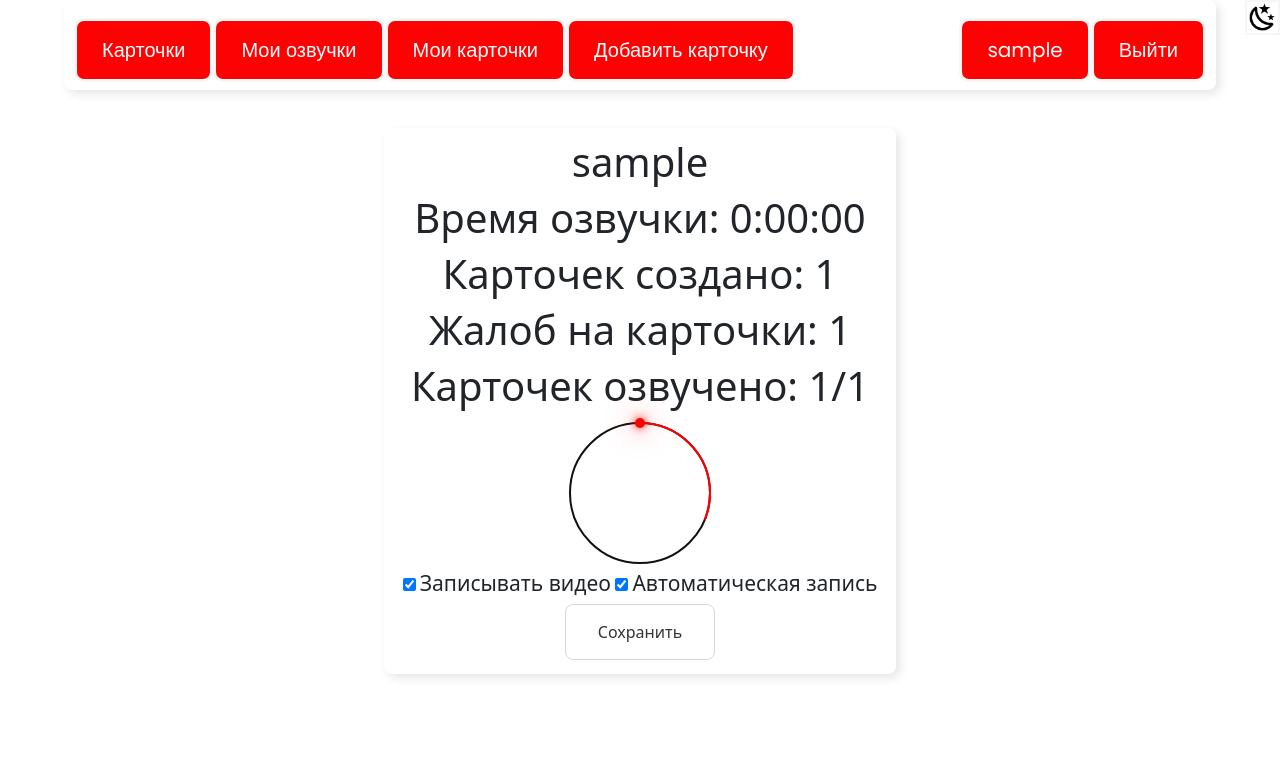
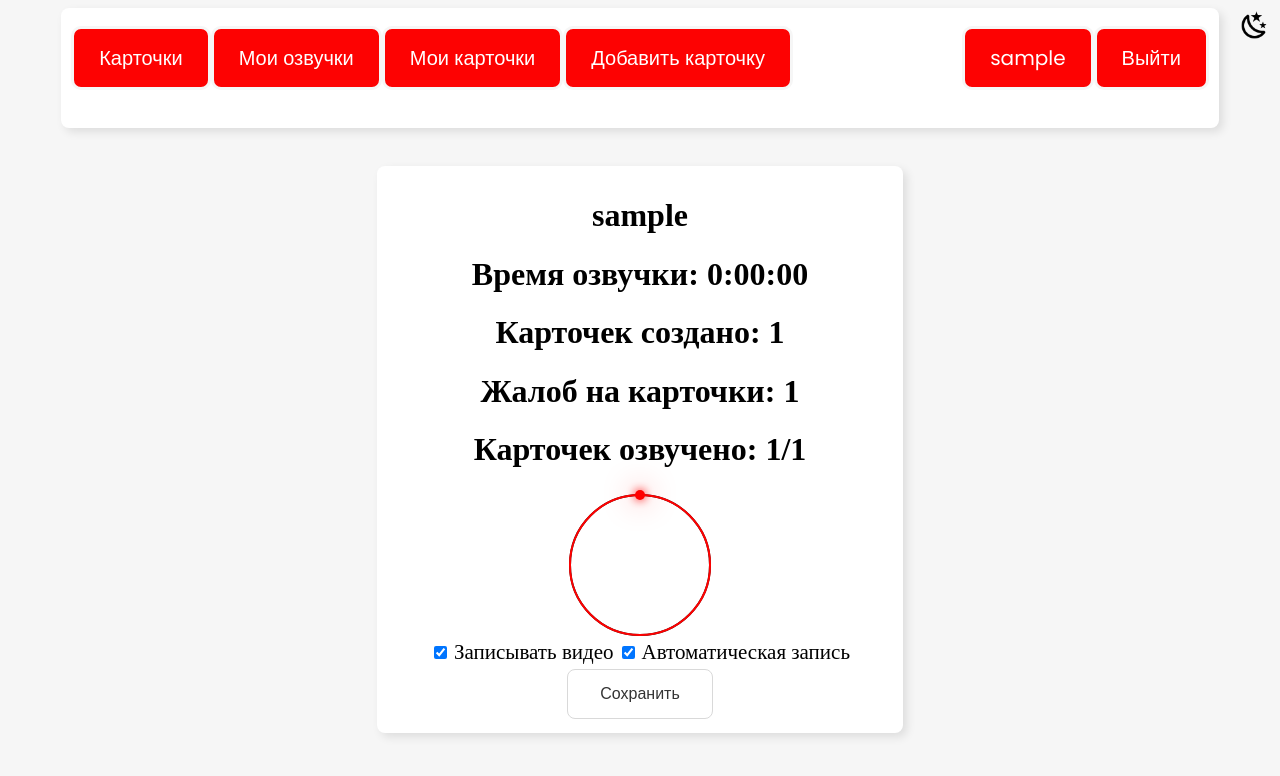
Before and after one commit to nazaroviktor2/michelin-dictator, a Django app: page /profile/ in a window 1280 px wide. Shown: the top 776 px of the page. Run offline with Django 4.2, Linux system fonts and the light colour scheme; a user stored in the database is signed in; tables that the repository leaves empty hold one stand-in row (values such as "Sample post").

Commit message:
new fixes

```diff
--- a/michelinDictator/templates/profile.html
+++ b/michelinDictator/templates/profile.html
@@ -3,7 +3,6 @@
 <title>Profile</title>
 {% load static %}
 {% block content %}
-<link href="https://cdn.jsdelivr.net/npm/bootstrap@5.0.2/dist/css/bootstrap.min.css" rel="stylesheet" integrity="sha384-EVSTQN3/azprG1Anm3QDgpJLIm9Nao0Yz1ztcQTwFspd3yD65VohhpuuCOmLASjC" crossorigin="anonymous">
 <style>
 	#layer1 {
 	width: 40%; /* Ширина первого слоя */
@@ -59,7 +58,7 @@
     circle:nth-child(2){
         stroke: var(--clr);
         stroke-dasharray: 440;
-        stroke-dashoffset: 303;
+        stroke-dashoffset: {{ neccessary }};
         opacity: 0;
         animation: fadeIn 1.5s linear forwards;
         animation-delay: 2.5s;
--- a/michelinDictator/users/views.py
+++ b/michelinDictator/users/views.py
@@ -53,6 +53,7 @@ def user_profile(request):
         if all_cards != 0:
 
             percent = int(round(count_audio/all_cards*100,1))
+            neccessary = int(440 - (440*(0.01*percent)))
         for time in audios_time:
             voicing_time += time
         voicing_time -= datetime.timedelta(microseconds=voicing_time.microseconds)
@@ -62,7 +63,8 @@ def user_profile(request):
                                             "count_report": count_report,
                                             "voicing_time":voicing_time,
                                             "all_cards":all_cards,
-                                            "percent":percent})
+                                            "percent":percent,
+                                            "neccessary":neccessary})
     else:
         return render(request, "profile.html")
 
```
